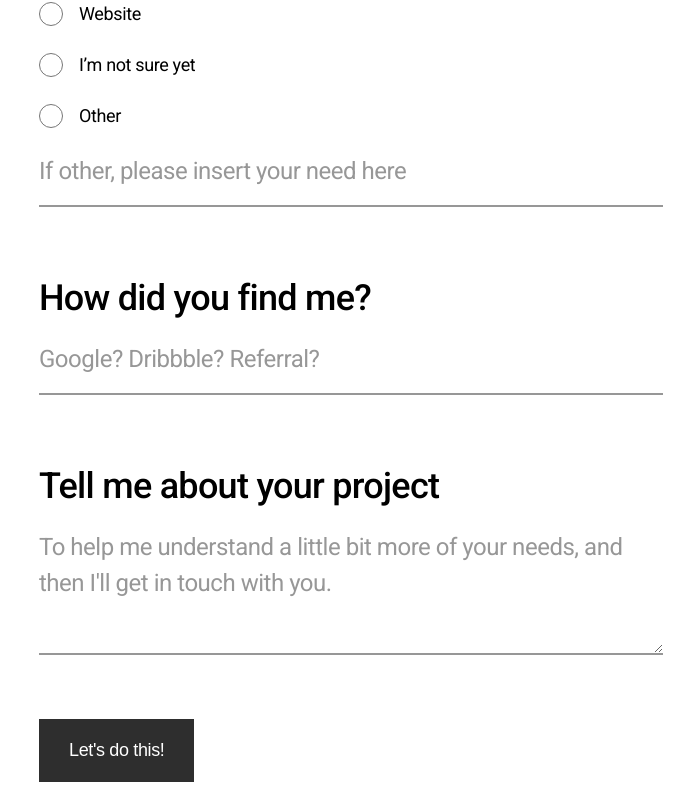
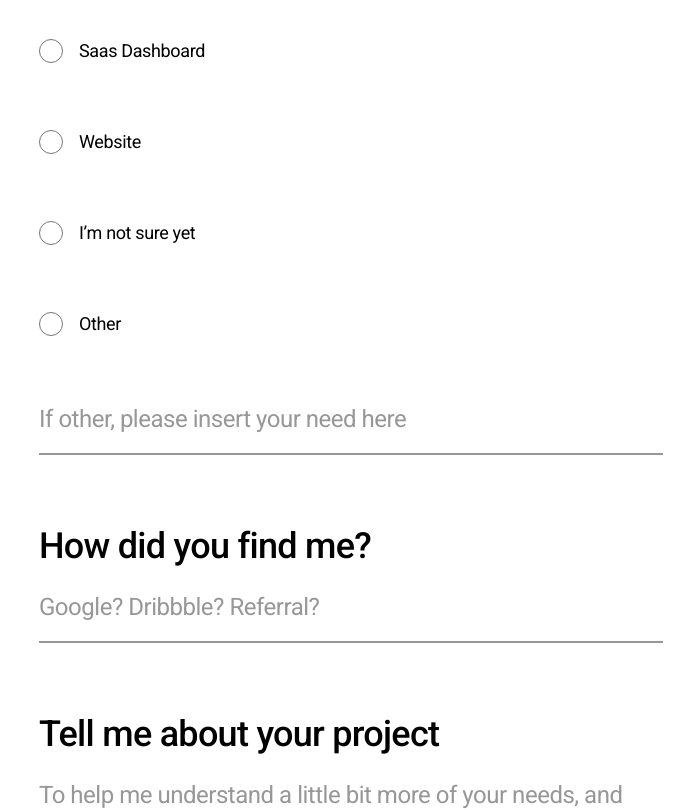
Before and after one commit to jadsonsantos/thalita-torres, a Next.js app: page /contact in a window 1280 px wide. Shown: the part 1012-1822 px from the top of the page, without its empty margins (593-1280 px from the left). Built offline with nearby package versions, Linux system fonts and the light colour scheme.

Commit message:
general style

```diff
--- a/components/Form/Form.module.scss
+++ b/components/Form/Form.module.scss
@@ -3,7 +3,12 @@
   max-width: 672px;
   flex: 1;
 
+  label:not([for="name"]) {
+    margin-top: 64px;
+  }
+
   &__submit {
+    margin-top: 64px;
     padding: 18px 30px;
     font-size: 18px;
     line-height: 27px;
--- a/styles/Input.module.scss
+++ b/styles/Input.module.scss
@@ -4,7 +4,6 @@
   &__field {
     display: block;
     width: 100%;
-    margin-bottom: 64px;
     padding: 0 0 16px;
     border: none;
     border-bottom: 2px solid #979797;
@@ -25,17 +24,6 @@
     border-color: #E35656;
   }
 
-  &__error {
-    position: absolute;
-    right: 0;
-    top: 80px;
-    font-size: 16px;
-    line-height: 24px;
-    text-align: right;
-    letter-spacing: -0.02em;
-    color: #E35656;
-  }
-
   @media (min-width: 768px) {
     &__field {
       font-size: 24px;
```
